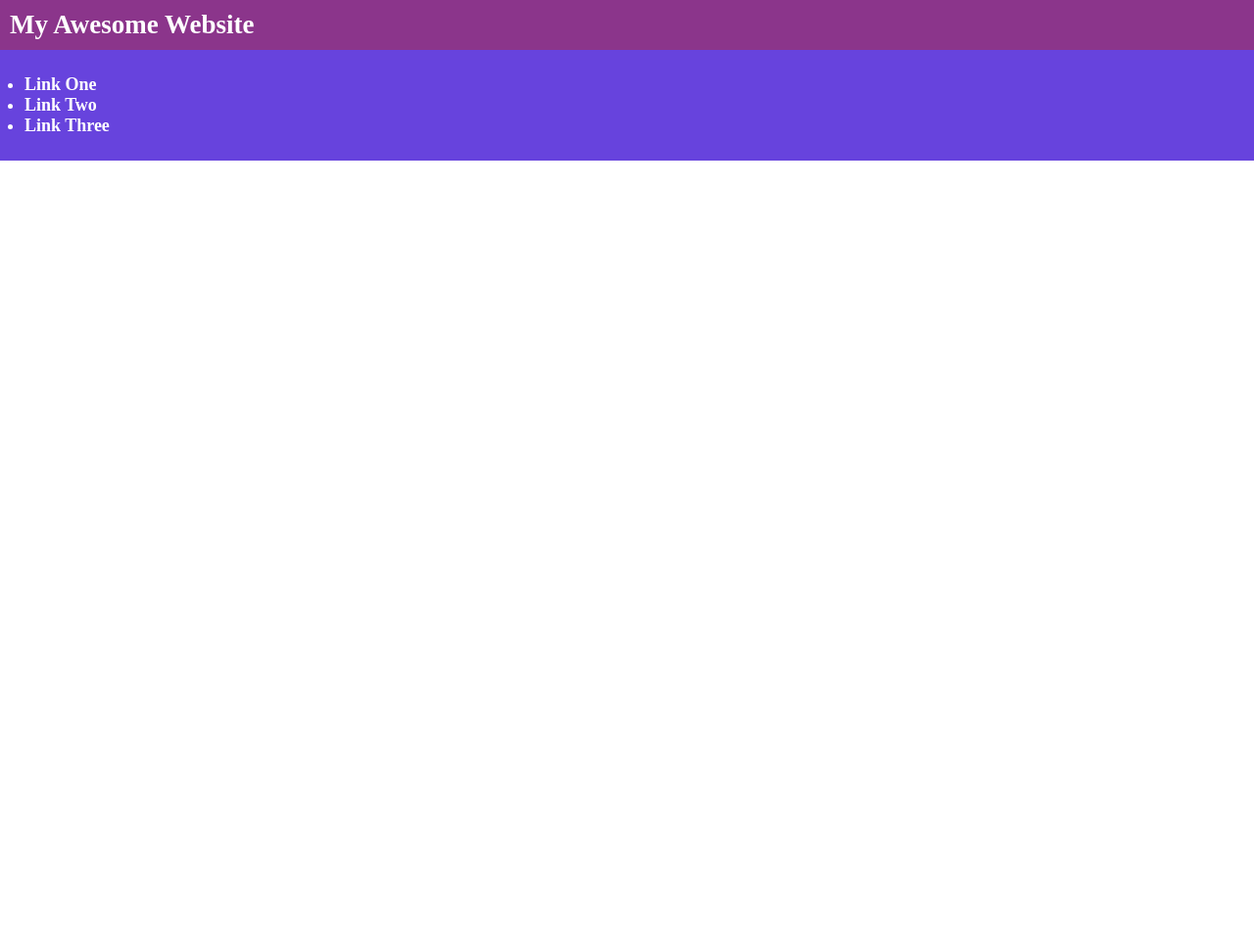
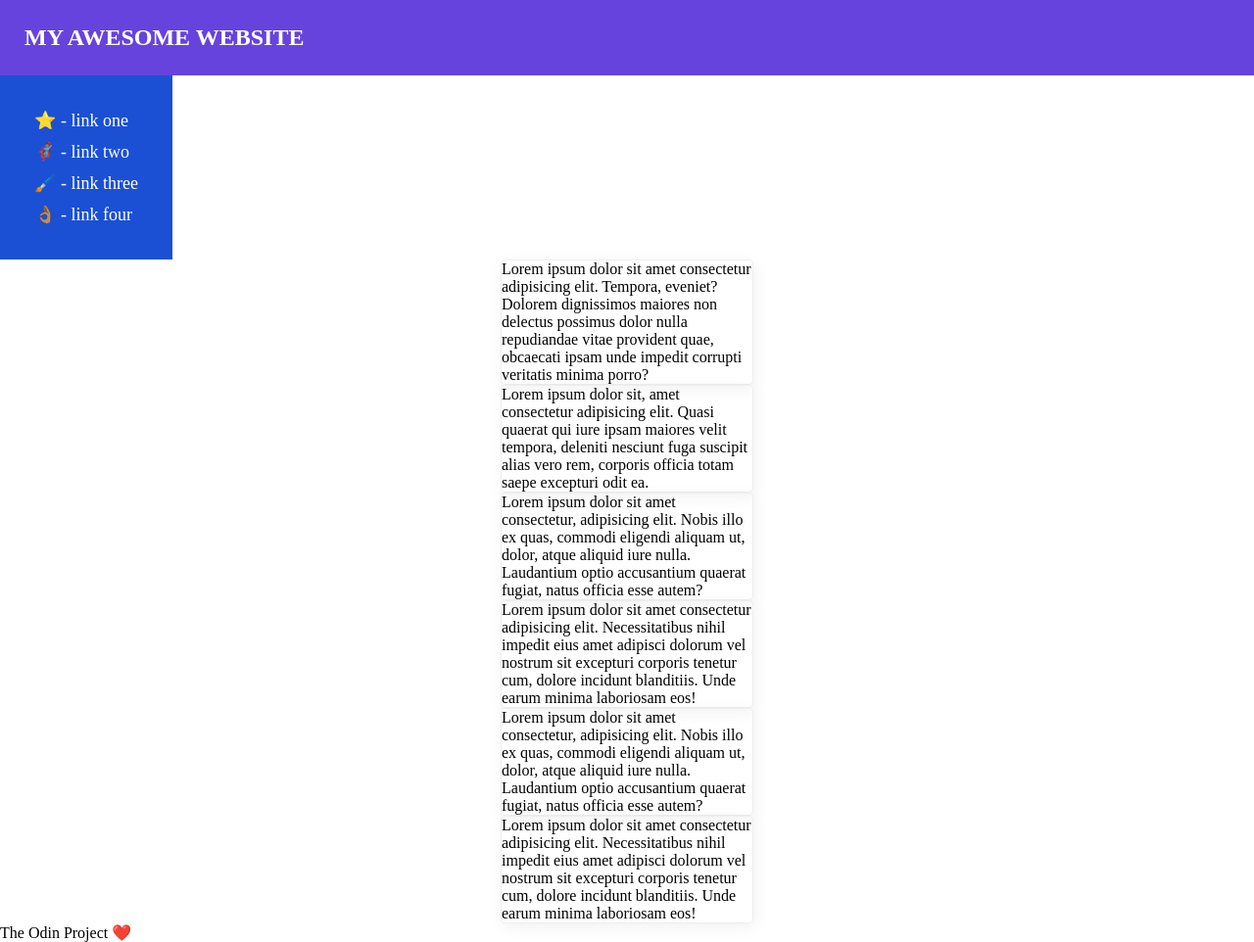
Before and after one commit to Ali-12145/flex-layouts-3, a plain HTML site: page flex-ex-3/index.html in a window 1280 px wide. Shown: the whole page at 98% size. Before the commit the page ends 800 px from the top, so only its background shows below. Drawn offline with Linux system fonts and the light colour scheme.

Commit message:
added flex containers

```diff
--- a/flex-ex-3/index.html
+++ b/flex-ex-3/index.html
@@ -2,27 +2,41 @@
 <html lang="en">
   <head>
     <meta charset="UTF-8">
+    <meta http-equiv="X-UA-Compatible" content="IE=edge">
     <meta name="viewport" content="width=device-width, initial-scale=1.0">
-    <title>Flex Layout</title>
+    <title>The Holy Grail</title>
     <link rel="stylesheet" href="styles.css">
   </head>
   <body>
-    <nav>
-        <ul class="navigation">
-            <h1>My Awesome Website</h1>
-        </ul>
-    </nav>
+    <div class="header">
+      MY AWESOME WEBSITE
+    </div>
+
+    <div class="body">
+
+
 
         <div class="sidebar">
-<div class="sidebar-items">
+          <ul>
+            <li><a href="#">⭐ - link one</a></li>
+            <li><a href="#">🦸🏽‍♂️ - link two</a></li>
+            <li><a href="#">🖌️ - link three</a></li>
+            <li><a href="#">👌🏽 - link four</a></li>
+        </ul>
+    </div>
+</div>
+    <div class="container">
 
-    <ul >
-        <li class="list-items">Link One</li>
-        <li class="list-items">Link Two</li>
-        <li class="list-items">Link Three</li>
-    </ul>
+        <div class="card">Lorem ipsum dolor sit amet consectetur adipisicing elit. Tempora, eveniet? Dolorem dignissimos maiores non delectus possimus dolor nulla repudiandae vitae provident quae, obcaecati ipsam unde impedit corrupti veritatis minima porro?</div>
+        <div class="card">Lorem ipsum dolor sit, amet consectetur adipisicing elit. Quasi quaerat qui iure ipsam maiores velit tempora, deleniti nesciunt fuga suscipit alias vero rem, corporis officia totam saepe excepturi odit ea.</div>
+        <div class="card">Lorem ipsum dolor sit amet consectetur, adipisicing elit. Nobis illo ex quas, commodi eligendi aliquam ut, dolor, atque aliquid iure nulla. Laudantium optio accusantium quaerat fugiat, natus officia esse autem?</div>
+        <div class="card">Lorem ipsum dolor sit amet consectetur adipisicing elit. Necessitatibus nihil impedit eius amet adipisci dolorum vel nostrum sit excepturi corporis tenetur cum, dolore incidunt blanditiis. Unde earum minima laboriosam eos!</div>
+        <div class="card">Lorem ipsum dolor sit amet consectetur, adipisicing elit. Nobis illo ex quas, commodi eligendi aliquam ut, dolor, atque aliquid iure nulla. Laudantium optio accusantium quaerat fugiat, natus officia esse autem?</div>
+        <div class="card">Lorem ipsum dolor sit amet consectetur adipisicing elit. Necessitatibus nihil impedit eius amet adipisci dolorum vel nostrum sit excepturi corporis tenetur cum, dolore incidunt blanditiis. Unde earum minima laboriosam eos!</div>
 
     </div>
+    <div class="footer">
+      The Odin Project ❤️
     </div>
   </body>
 </html>
--- a/flex-ex-3/styles.css
+++ b/flex-ex-3/styles.css
@@ -4,21 +4,53 @@
 }
 
 
-.navigation{
-    background-color: rgb(139, 53, 139);
-    padding: 10px;
+
+.header{
+
+    background-color: rgb(103, 67, 221);
+    padding: 25px;
     color: white;
     font-weight: bold;
-    font-size: large;
+    font-size: x-large;
+    display: flex;
+
+}
+a{
+    color: white;
+    text-decoration: none;
+    margin: 0 10px;
+}
+li{
+    list-style: none;
+    margin: 10px 0px;
 
 }
 
 .sidebar{
-    background-color: rgb(103, 67, 221);
+    background-color: rgb(27, 80, 213);
     padding: 25px;
     color: white;
-    font-weight: bold;
     font-size: large;
+}
+
+
+
+.card {
+    border: 1px solid #eee;
+    box-shadow: 2px 4px 16px rgba(0,0,0,.06);
+    border-radius: 4px;
+    width: 20%;
+  }
+
+  .container{
     display: flex;
-    flex-shrink: 1;
-}
+    flex-wrap: wrap;
+    align-items: center;
+    flex-direction: column;
+  }
+
+
+  .body{
+    display: flex;
+    flex-wrap: wrap;
+  }
```
Lines whose indentation alone changed are shown as unchanged.
